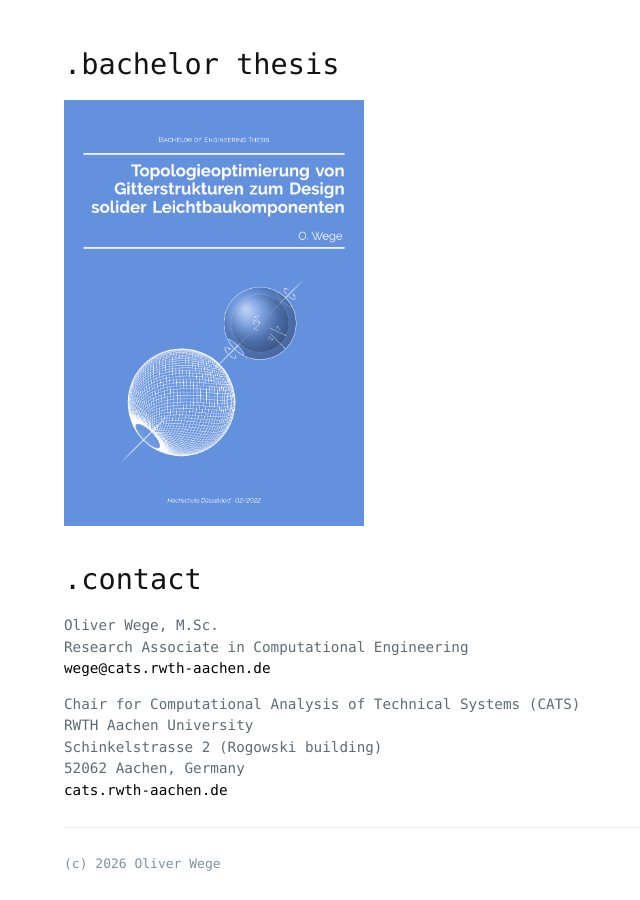
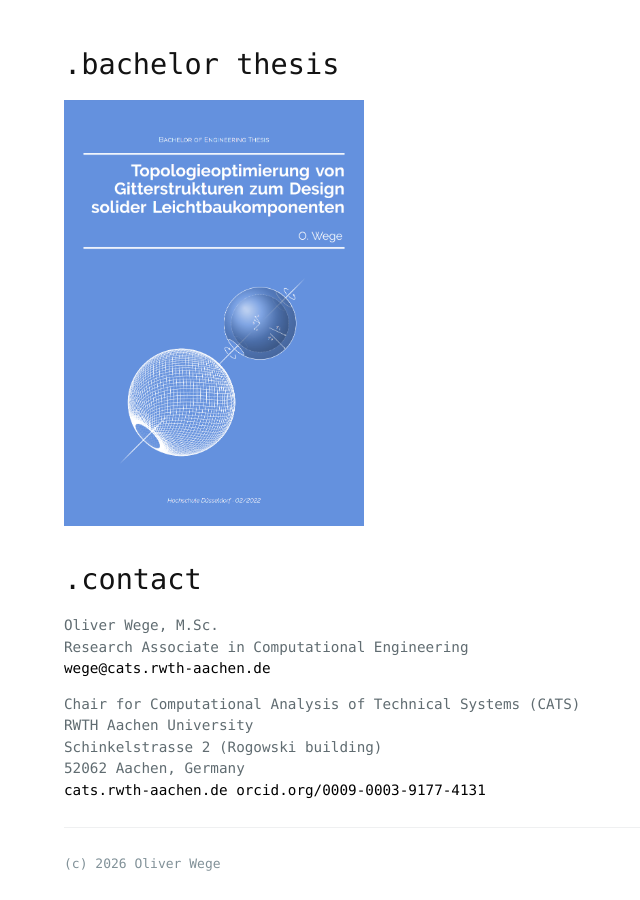
Before and after one commit to olwege/olwege.github.io, a Jekyll site: the page built from index.md, in a window 1280 px wide and 900 px high, scrolled down 757 px. Shown: the whole window, without its empty margins (238-878 px from the left). Built offline with Jekyll 4.4.1, drawn with Linux system fonts in a browser that asks for light colours; our own code applies the rules of GitHub Pages for plain Markdown files.

Commit message:
minor changes

```diff
--- a/index.md
+++ b/index.md
@@ -17,4 +17,5 @@
 RWTH Aachen University  <br>
 Schinkelstrasse 2 (Rogowski building)  <br>
 52062 Aachen, Germany  <br>
-[cats.rwth-aachen.de](https://www.cats.rwth-aachen.de)
+[cats.rwth-aachen.de](https://www.cats.rwth-aachen.de/cms/cats/der-lehrstuhl/team/~bkckdt/wege-oliver/?lidx=1&allou=1)
+[orcid.org/0009-0003-9177-4131](https://orcid.org/0009-0003-9177-4131)
```
